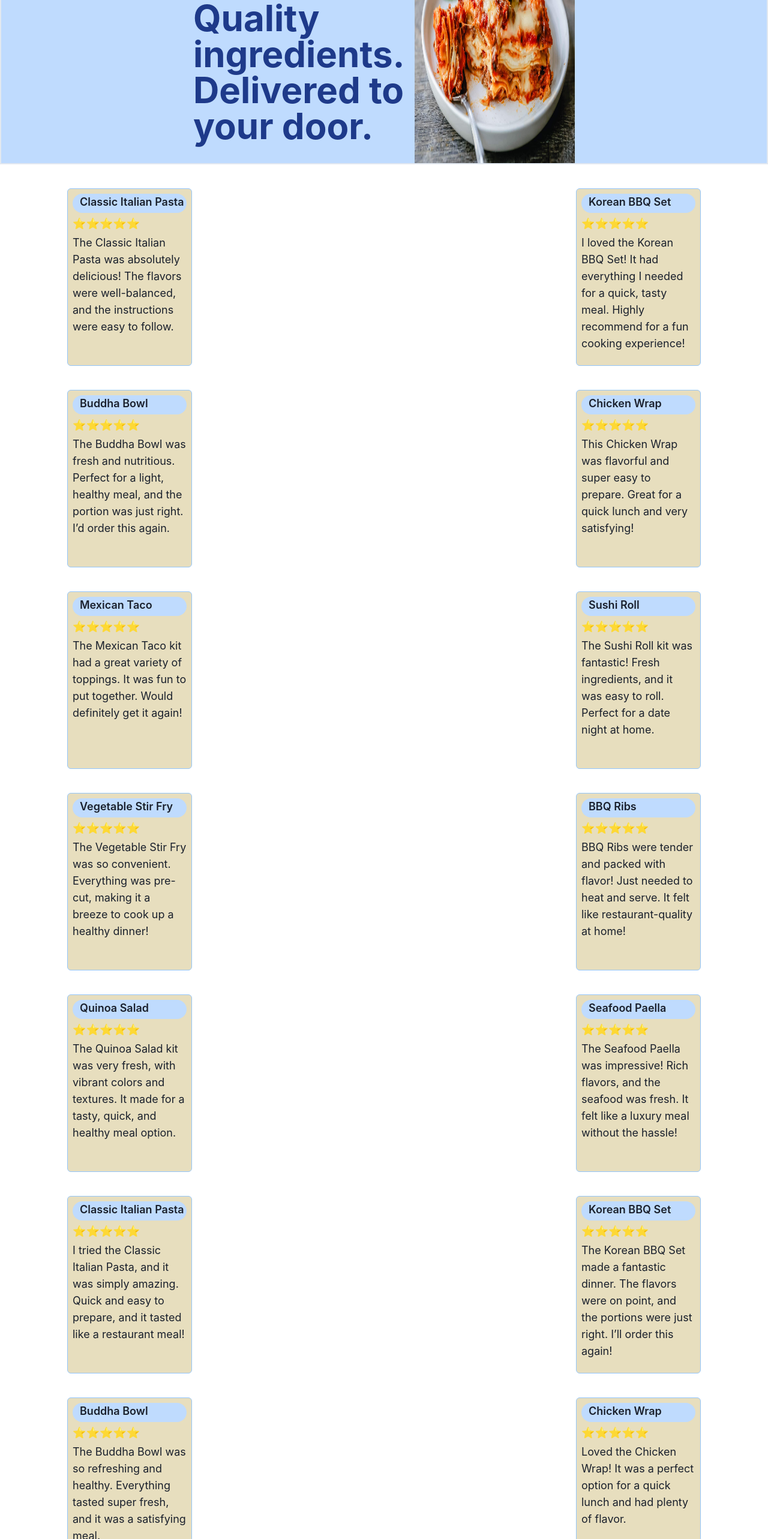
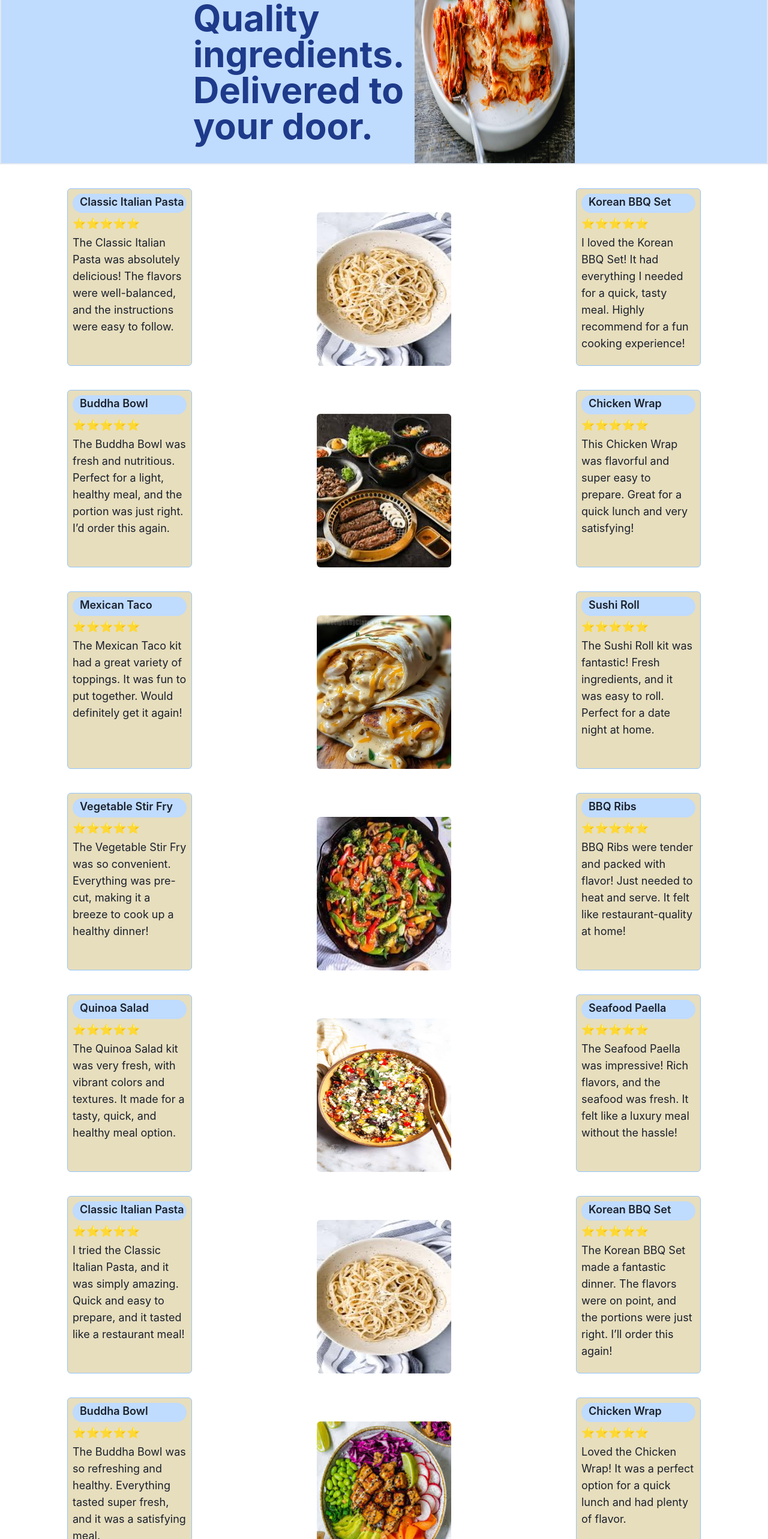
Before and after one commit to Alexseung/react_recipes_project, a Next.js app: page /reviews in a window 1280 px wide. Shown: the part 234-2800 px from the top of the page at 60% size. Built offline with nearby package versions, Linux system fonts and the light colour scheme.

Commit message:
subscription done

```diff
--- a/components/mainWhyPlanEats.tsx
+++ b/components/mainWhyPlanEats.tsx
@@ -5,17 +5,17 @@ export default function(){
     return <>
         <div className='phone:my-5 my-20 flex justify-center text-4xl text-blue-900 font-bold'>Why PlanEats</div>
         <HStack className="phone:mb-0 flex justify-center my-10">
-            <div className="w-96 h-80 rounded-xl mx-8">
+            <div className="w-96 max-sm:h-60 h-80 rounded-xl mx-8">
                 <img src="/comfortfood.jpg" alt="mainBodyCard-1" className="rounded-xl mb-4"/>
                 <p className="text-lg mb-4 font-medium">Easy Recipe</p>
                 <p className="hidden sm:block mb-10 font-normal">Explore simple recipes that anyone can whip up in no time</p>
             </div>
-            <div className="w-96 h-80 rounded-xl mx-8">
+            <div className="w-96 max-sm:h-60 h-80 rounded-xl mx-8">~
                 <img src="/nutrition.jpg" alt="mainBodyCard-1" className="rounded-xl mb-4"/>
                 <p className="text-lg mb-4 font-medium">Balanced Diet</p>
                 <p className="hidden sm:block mb-10 font-normal">Explore simple recipes that anyone can whip up in no time</p>
             </div>
-            <div className="w-96 h-80 rounded-xl mx-8">
+            <div className="w-96 max-sm:h-60 h-80 rounded-xl mx-8">
                 <img src="/mealPlan.jpg" alt="mainBodyCard-1" className="rounded-xl mb-4"/>
                 <p className="text-lg mb-4 font-medium">Make Your Meal Plan</p>
                 <p className="hidden sm:block mb-10 font-normal">Explore simple recipes that anyone can whip up in no time</p>
--- a/components/mealkit.tsx
+++ b/components/mealkit.tsx
@@ -1,4 +1,4 @@
-import React from "react";
+import React, {useState} from "react";
 import { Select } from "@chakra-ui/react";
 
 interface Mealkit {
@@ -24,15 +24,28 @@ export default function({ handleClick }: MealkitProps) {
     { name: "Seafood Paella", price: 24.0 },
   ];
 
+  const [selectedV, setSelectedV] = useState('')
+
   const handleChange = (e) => {
     const selectedKit = mealkits.find((kit) => kit.name === e.target.value);
     if (selectedKit) {
       handleClick(selectedKit.price, selectedKit.name);
+      setSelectedV('')
     }
   };
 
+
+
   return (
-    <Select placeholder="Select meal kit" onChange={handleChange} w="13rem">
+    <Select placeholder="Select meal kit"
+      value={selectedV}
+      onChange={
+        (e)=>{
+          setSelectedV(e.target.value);
+          handleChange(e);
+        }
+      }
+      w="13rem">
       {mealkits.map((item, index) => (
         <option value={item.name} key={index}>
           {item.name}
--- a/pages/reviews.tsx
+++ b/pages/reviews.tsx
@@ -12,7 +12,7 @@ export default function(){
     <>
       {/* 첫번째 */}
       <div className="flex justify-between sm:px-4 md:px-20 lg:px-28 2xl:mx-96 2xl:px-32 mt-10">
-        <div data-aos="fade-down-right" className="border bg-khaki rounded-md border-blue-300 phone:h-auto phone:h-auto w-52 h-64 text-lg p-2">
+        <div data-aos="fade-down-right" className="border bg-khaki rounded-md border-blue-300 phone:h-auto w-52 h-64 text-lg p-2">
         <div className="sm:block phone:hidden bg-blue-200 w-auto h-8 rounded-2xl">
           <p className="ml-3 font-semibold">Classic Italian Pasta</p>
         </div>
@@ -20,7 +20,7 @@ export default function(){
           The Classic Italian Pasta was absolutely delicious! The flavors were well-balanced, and the instructions were easy to follow.
         </div>
         <div className="w-56 h-64 mt-10">
-          <img src="/Classic Italian Pasta.jpg" alt="Classic Italian Pasta" className="w-56 h-64 rounded-md block phone:hidden"/>
+          <img src="/Classic Italian Pasta.jpg" alt="Classic Italian Pasta" className="w-56 h-64 rounded-md sm:block phone:hidden"/>
         </div>
         <div data-aos="fade-down-left" className="border bg-khaki rounded-md border-blue-300 phone:h-auto w-52 h-64 text-lg p-2">
         <div className="sm:block phone:hidden bg-blue-200 w-auto h-8 rounded-2xl">
@@ -41,7 +41,7 @@ export default function(){
           The Buddha Bowl was fresh and nutritious. Perfect for a light, healthy meal, and the portion was just right. I’d order this again.
         </div>
         <div className="w-56 h-64 mt-10">
-          <img src="/Korean BBQ Set.jpg" alt="Korean BBQ Set" className="w-56 h-64 rounded-md block phone:hidden"/>
+          <img src="/Korean BBQ Set.jpg" alt="Korean BBQ Set" className="w-56 h-64 rounded-md sm:block phone:hidden"/>
         </div>
         <div data-aos="fade-down-left" className="border bg-khaki rounded-md border-blue-300 phone:h-auto w-52 h-64 text-lg p-2">
         <div className="sm:block phone:hidden bg-blue-200 w-auto h-8 rounded-2xl">
@@ -62,7 +62,7 @@ export default function(){
           The Mexican Taco kit had a great variety of toppings. It was fun to put together. Would definitely get it again!
         </div>
         <div className="w-56 h-64 mt-10">
-        <img src="/Chicken Wrap.jpg" alt="Chicken Wrap" className="w-56 h-64 rounded-md block phone:hidden"/>
+        <img src="/Chicken Wrap.jpg" alt="Chicken Wrap" className="w-56 h-64 rounded-md sm:block phone:hidden"/>
         </div>
         <div data-aos="fade-down-left" className="border bg-khaki rounded-md border-blue-300 phone:h-auto w-52 h-64 text-lg p-2">
         <div className="sm:block phone:hidden bg-blue-200 w-auto h-8 rounded-2xl">
@@ -83,7 +83,7 @@ export default function(){
           The Vegetable Stir Fry was so convenient. Everything was pre-cut, making it a breeze to cook up a healthy dinner!
         </div>
         <div className="w-56 h-64 mt-10">
-        <img src="/Vegetable Stir Fry.jpg" alt="Vegetable Stir Fry" className="w-56 h-64 rounded-md block phone:hidden"/>
+        <img src="/Vegetable Stir Fry.jpg" alt="Vegetable Stir Fry" className="w-56 h-64 rounded-md sm:block phone:hidden"/>
         </div>
         <div data-aos="fade-down-left" className="border bg-khaki rounded-md border-blue-300 phone:h-auto w-52 h-64 text-lg p-2">
         <div className="sm:block phone:hidden bg-blue-200 w-auto h-8 rounded-2xl">
@@ -103,7 +103,7 @@ export default function(){
           The Quinoa Salad kit was very fresh, with vibrant colors and textures. It made for a tasty, quick, and healthy meal option.
         </div>
         <div className="w-56 h-64 mt-10">
-          <img src="/Quinoa Salad.jpg" alt="Quinoa Salad" className="w-56 h-64 rounded-md block phone:hidden"/>
+          <img src="/Quinoa Salad.jpg" alt="Quinoa Salad" className="w-56 h-64 rounded-md sm:block phone:hidden"/>
         </div>
         <div data-aos="fade-down-left" className="border bg-khaki rounded-md border-blue-300 phone:h-auto w-52 h-64 text-lg p-2">
         <div className="sm:block phone:hidden bg-blue-200 w-auto h-8 rounded-2xl">
@@ -124,7 +124,7 @@ export default function(){
           I tried the Classic Italian Pasta, and it was simply amazing. Quick and easy to prepare, and it tasted like a restaurant meal!
         </div>
         <div className="w-56 h-64 mt-10">
-          <img src="/Classic Italian Pasta.jpg" alt="Classic Italian Pasta" className="w-56 h-64 rounded-md block phone:hidden"/>
+          <img src="/Classic Italian Pasta.jpg" alt="Classic Italian Pasta" className="w-56 h-64 rounded-md sm:block phone:hidden"/>
         </div>
         <div data-aos="fade-down-left" className="border bg-khaki rounded-md border-blue-300 phone:h-auto w-52 h-64 text-lg p-2">
         <div className="sm:block phone:hidden bg-blue-200 w-auto h-8 rounded-2xl">
@@ -145,7 +145,7 @@ export default function(){
           The Buddha Bowl was so refreshing and healthy. Everything tasted super fresh, and it was a satisfying meal.
         </div>
         <div className="w-56 h-64 mt-10">
-          <img src="/Buddha Bowl.jpg" alt="Buddha Bowl" className="w-56 h-64 rounded-md block phone:hidden"/>
+          <img src="/Buddha Bowl.jpg" alt="Buddha Bowl" className="w-56 h-64 rounded-md sm:block phone:hidden"/>
         </div>
         <div data-aos="fade-down-left" className="border bg-khaki rounded-md border-blue-300 phone:h-auto w-52 h-64 text-lg p-2">
         <div className="sm:block phone:hidden bg-blue-200 w-auto h-8 rounded-2xl">
--- a/pages/subscription.tsx
+++ b/pages/subscription.tsx
@@ -3,6 +3,9 @@ import { VStack, CloseButton } from '@chakra-ui/react';
 import Mealkit from '../components/mealkit';
 import { Modal, ModalBody, ModalCloseButton, ModalHeader, ModalFooter, ModalContent, ModalOverlay, useDisclosure, Button } from "@chakra-ui/react";
 
+
+// onChange
+// onChange 는 바뀔때만 실행되니까 안되는거임
 
 interface SelectedMealkit {
   name: string;
@@ -17,17 +20,23 @@ export default function Home() {
   const handleClick = (price: number, name: string,) => {
     const currentAmountOfKits = selectedkits.length;
 
-    if (currentAmountOfKits >= 3) {
-      alert('Please choose less than 4 kits at once');
-      return;
-    }
+    // if (currentAmountOfKits >= 3) {
+    //   alert('Please choose less than 4 different kits at once');
+    //   return;
+    // }
 
     const existingKit = selectedkits.find((v) => v.name === name);
+
     if (!existingKit) {
+      if (currentAmountOfKits >= 3) {
+        alert('Please choose less than 4 different kits at once');
+        return;
+      }
       setselectedkits([...selectedkits, { name, price, count: 1 }]);
     } else {
       const updatedKits = selectedkits.map((v) => {
         if (v.name === name) {
+          console.log(v.count);
           return { ...v, count: v.count + 1 };
         }
         return v;
```
